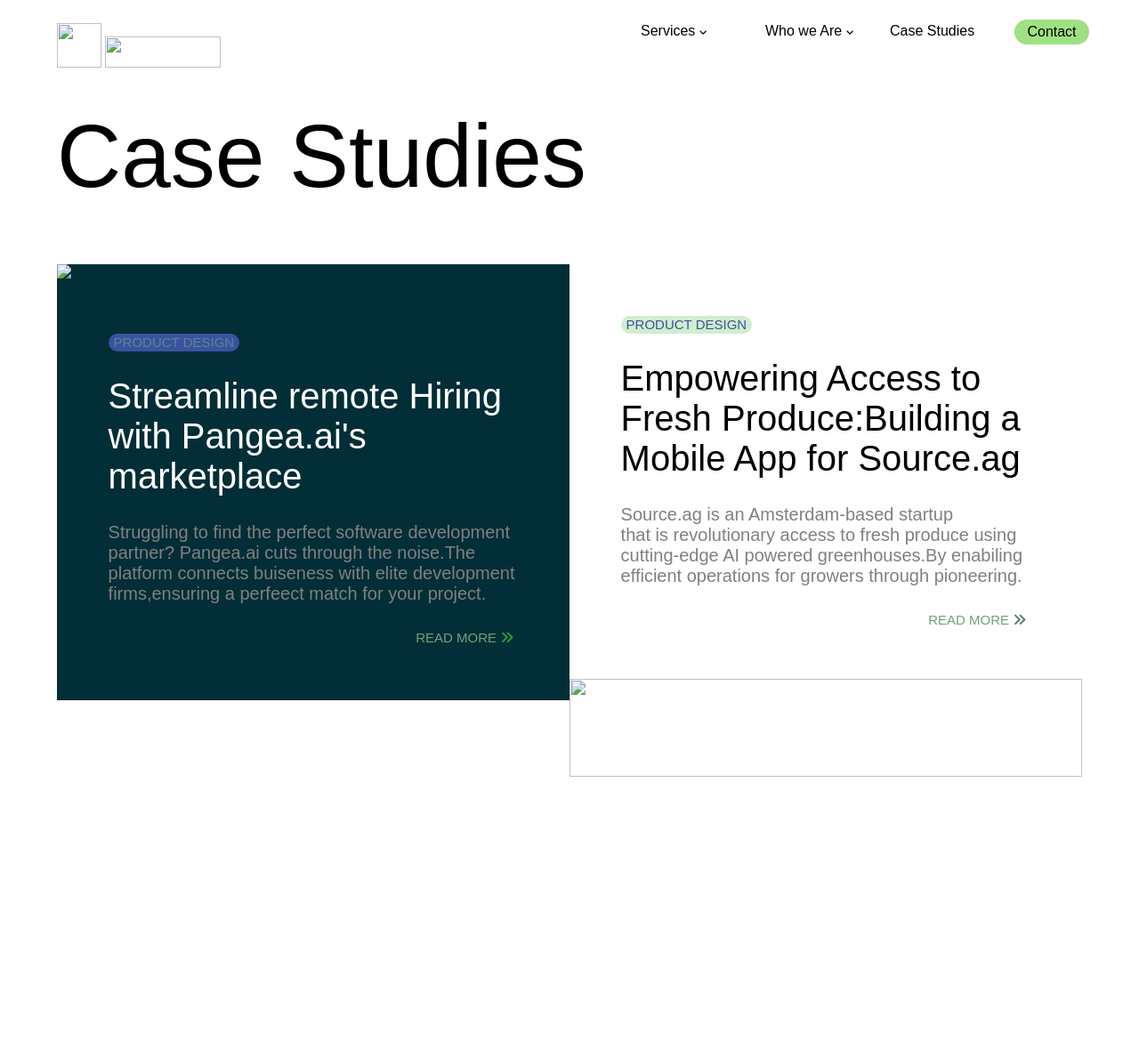
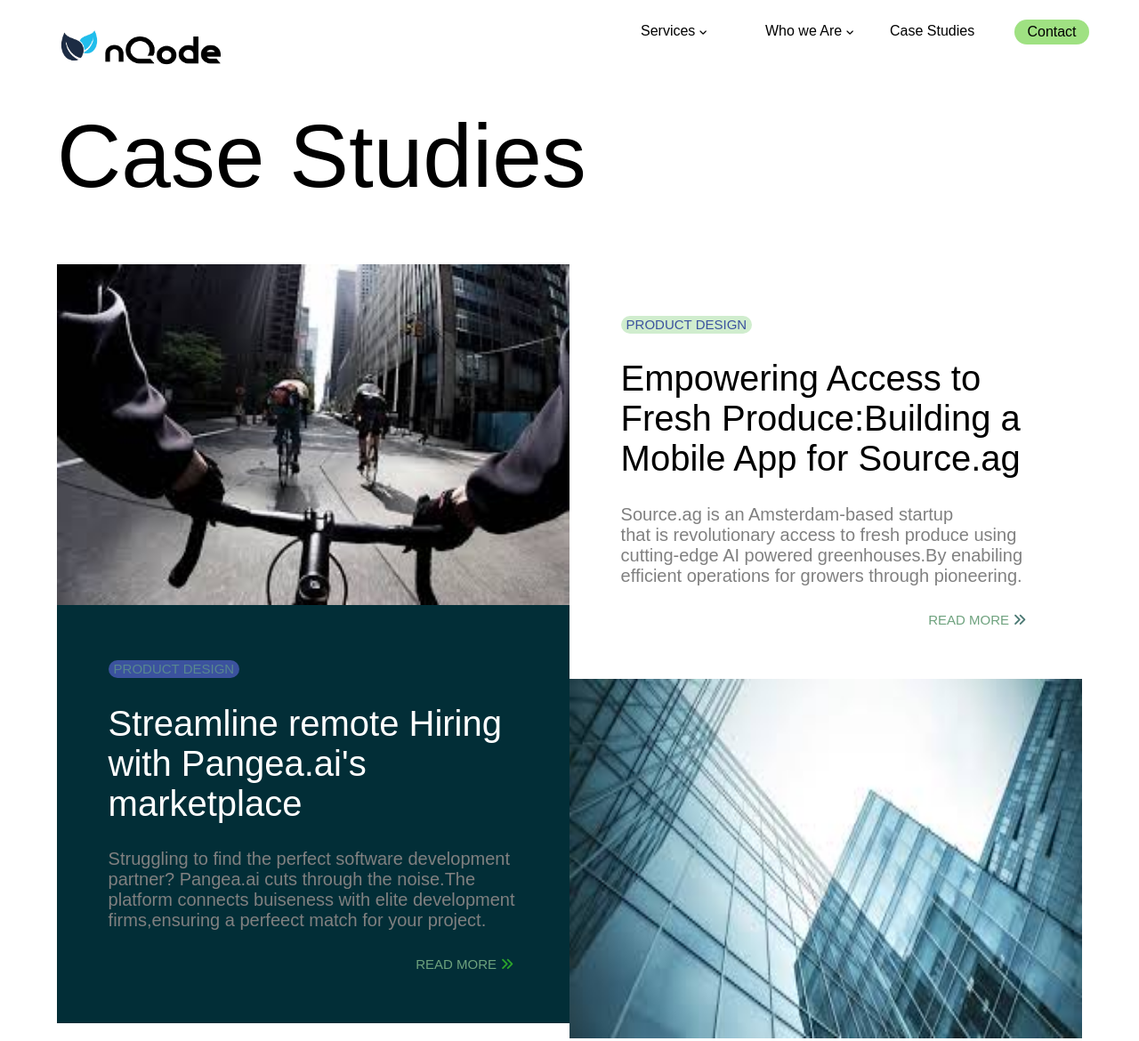
Before and after one commit to VIKRAM2605/SSG-task1, a plain HTML site: page index.html in a window 1280 px wide. Shown: the whole page at 89% size. Before the commit the page ends 995 px from the top, so only its background shows below. Drawn offline with Linux system fonts and the light colour scheme.

Commit message:
third change

```diff
--- a/index.html
+++ b/index.html
@@ -10,8 +10,8 @@
 <body>
     <div class="container">
         <div class="com">
-            <img src="../img/image.avif" class="logo">
-            <img src="../img/image2.png" class="company-name">
+            <img src="image.avif" class="logo">
+            <img src="image2.png" class="company-name">
         </div>
         <div class="navigation">
             <nav class="nav">
@@ -32,7 +32,7 @@
         </div>
         <div class="container-main1">
             <div class="content1">
-                <img src="../img/download.jpg">
+                <img src="download.jpg">
                 <div class="media1">
                     <button class="btn1">PRODUCT DESIGN</button>
                     <p class="title">Streamline remote Hiring<br>with Pangea.ai's <br>marketplace</p>
@@ -52,7 +52,7 @@
                 efficient operations for growers through pioneering. </p>
                     <span>READ MORE <i class="fas" style='color:#4c7a74;'>	&#xf101;</i></span>
                 </div>
-                <img src="../img/images.jpg">
+                <img src="images.jpg">
             </div>
         </div>
 </body>
```
Also changed, not shown: download.jpg (added), image.avif (added), image2.png (added), images.jpg (added).
